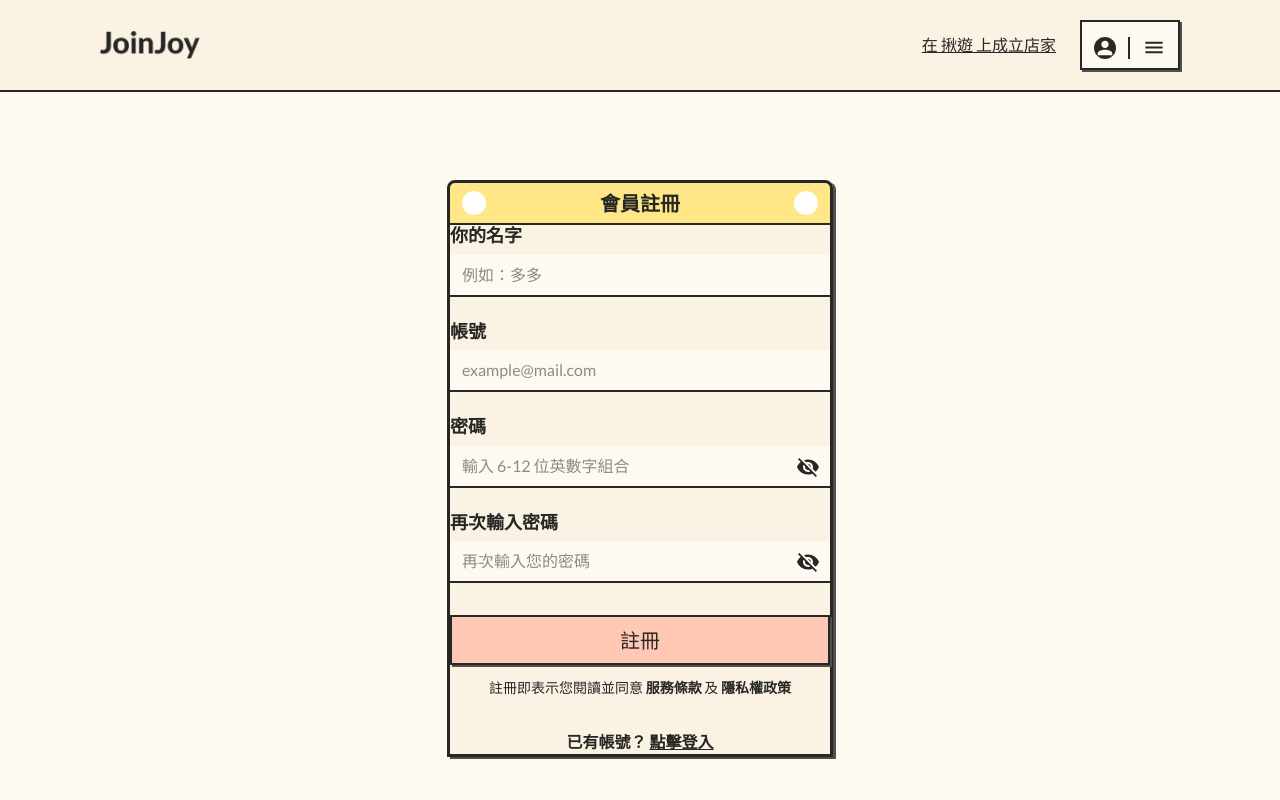
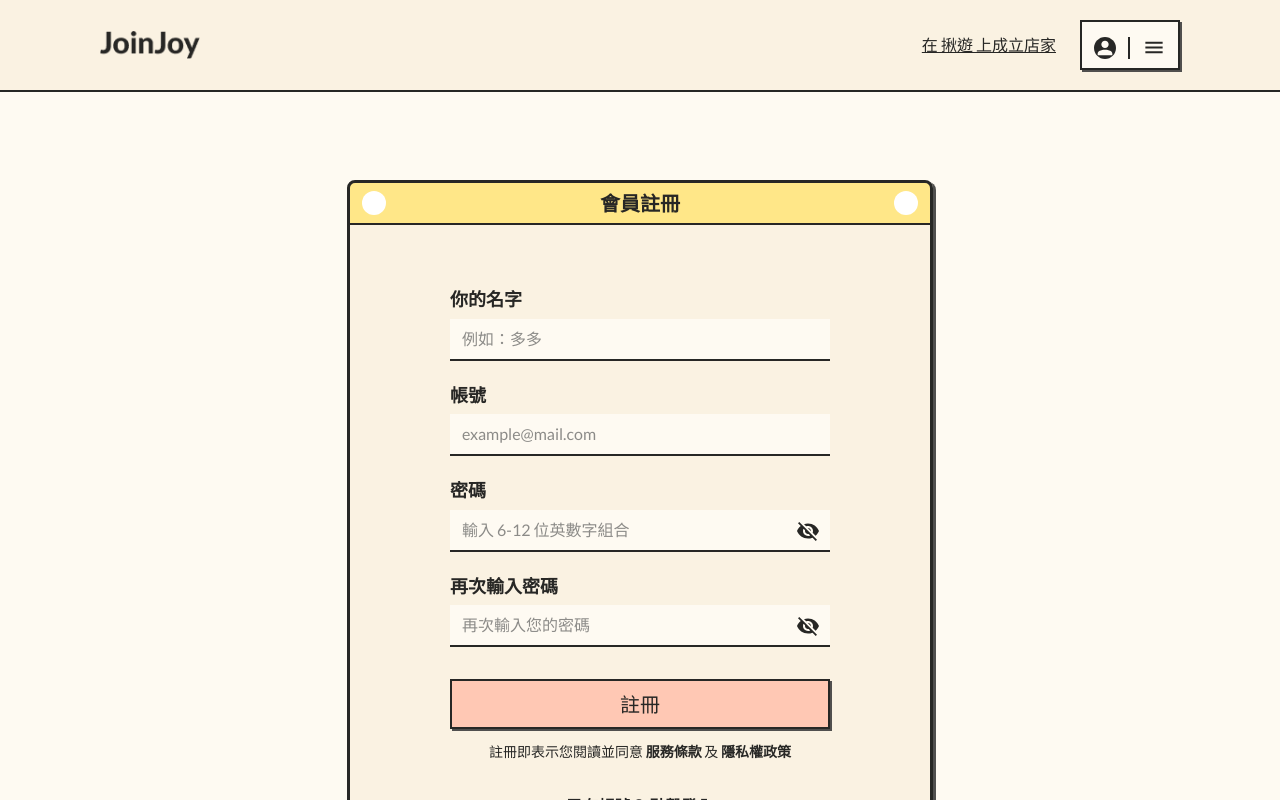
Before and after one commit to star82620/join-joy, a Next.js app: page /signup in a window 1280 px wide. Shown: the top 800 px of the page. Built offline with nearby package versions, Linux system fonts and the light colour scheme.

Commit message:
update/ adjust signup layout

```diff
--- a/modules/Signup/index.tsx
+++ b/modules/Signup/index.tsx
@@ -12,6 +12,7 @@ export default function Signup() {
         title={title}
         titleStyle="text-[20px] md:text-[18px] md:leading-heading"
       >
+        <div className="px-[100px] py-16 lg:px-14 lg:py-12 md:p-8 sm:px-4 sm:py-6">
           <Form inputSet={inputSet} btnSet={btnSet} apiParams={apiParams} />
           <p className="mt-3 text-center text-sm md:text-xs">
             註冊即表示您閱讀並同意 <b>服務條款</b> 及 <b>隱私權政策</b>
@@ -19,6 +20,7 @@ export default function Signup() {
           <p className="mt-8 text-center text-md font-semibold">
             已有帳號？ <Link href="/login">點擊登入</Link>
           </p>
+        </div>
       </Wrapper>
     </div>
   );
```
Lines whose indentation alone changed are shown as unchanged.
